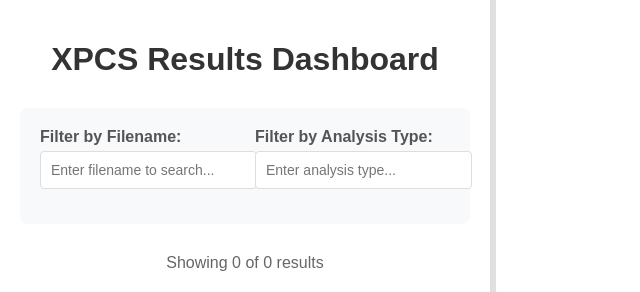
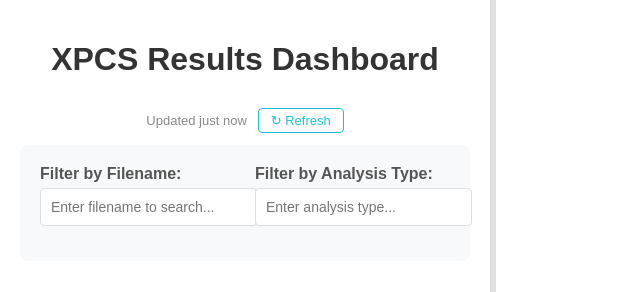
Before and after one commit to AZjk/xpcs_webplot, a Flask app: page / in a window 1280 px wide. Shown: the top 292 px of the page, without its empty margins (0-640 px from the left). Run offline with Flask 3, Linux system fonts and the light colour scheme.

Commit message:
add refresh button and timer to indicate update time

```diff
--- a/src/xpcs_webplot/templates/flask_index.html
+++ b/src/xpcs_webplot/templates/flask_index.html
@@ -238,6 +238,20 @@
     <div class="sidebar-wrapper">
       <h1>XPCS Results Dashboard</h1>
 
+      <div style="text-align:center; margin-bottom: 12px; color: #888; font-size: 13px;">
+        Updated <span id="last-updated-label">just now</span>
+        &nbsp;
+        <button id="refresh-btn" onclick="refreshList()" style="
+          padding: 4px 12px;
+          font-size: 13px;
+          border: 1px solid #1bc0dd;
+          border-radius: 4px;
+          background: white;
+          color: #1bc0dd;
+          cursor: pointer;
+        ">&#x21bb; Refresh</button>
+      </div>
+
       <div class="filters">
         <div class="filter-row">
           <div class="filter-group">
@@ -460,6 +474,63 @@
     updateSortArrows();
     {% endif %}
 
+    // ── Last-updated timer ──────────────────────────────────────────────────
+    let lastUpdatedAt = Date.now();
+
+    function formatElapsed(ms) {
+      const s = Math.floor(ms / 1000);
+      if (s < 60)   return s + ' second' + (s === 1 ? '' : 's') + ' ago';
+      const m = Math.floor(s / 60);
+      if (m < 60)   return m + ' minute' + (m === 1 ? '' : 's') + ' ago';
+      const h = Math.floor(m / 60);
+      if (h < 24)   return h + ' hour'   + (h === 1 ? '' : 's') + ' ago';
+      const d = Math.floor(h / 24);
+      return d + ' day' + (d === 1 ? '' : 's') + ' ago';
+    }
+
+    setInterval(function () {
+      document.getElementById('last-updated-label').textContent =
+        formatElapsed(Date.now() - lastUpdatedAt);
+    }, 5000);
+
+    async function refreshList() {
+      const btn = document.getElementById('refresh-btn');
+      btn.disabled = true;
+      btn.textContent = '⟳ Refreshing…';
+      try {
+        const resp = await fetch(window.location.href, { cache: 'no-store' });
+        const html  = await resp.text();
+        const parser = new DOMParser();
+        const doc    = parser.parseFromString(html, 'text/html');
+
+        {% if data_type == 'flat' %}
+        // Update the data array from the refreshed page's inline JSON
+        const scripts = doc.querySelectorAll('script');
+        for (const s of scripts) {
+          const m = s.textContent.match(/let allData\s*=\s*(\[[\s\S]*?\]);/);
+          if (m) { allData = JSON.parse(m[1]); break; }
+        }
+        document.getElementById('total-count').textContent = allData.length;
+        filterData();
+        {% else %}
+        // For subdirs view, replace the table body
+        const newTbody = doc.querySelector('#subdirs-table tbody');
+        const oldTbody = document.querySelector('#subdirs-table tbody');
+        if (newTbody && oldTbody) oldTbody.innerHTML = newTbody.innerHTML;
+        const newCount = doc.getElementById('total-count');
+        if (newCount) document.getElementById('total-count').textContent = newCount.textContent;
+        {% endif %}
+
+        lastUpdatedAt = Date.now();
+        document.getElementById('last-updated-label').textContent = 'just now';
+      } catch(e) {
+        console.error('Refresh failed', e);
+      }
+      btn.disabled = false;
+      btn.textContent = '↻ Refresh';
+    }
+    // ────────────────────────────────────────────────────────────────────────
+
     // Resizer Logic
     document.addEventListener('DOMContentLoaded', function () {
       const resizer = document.getElementById('dragMe');
```
